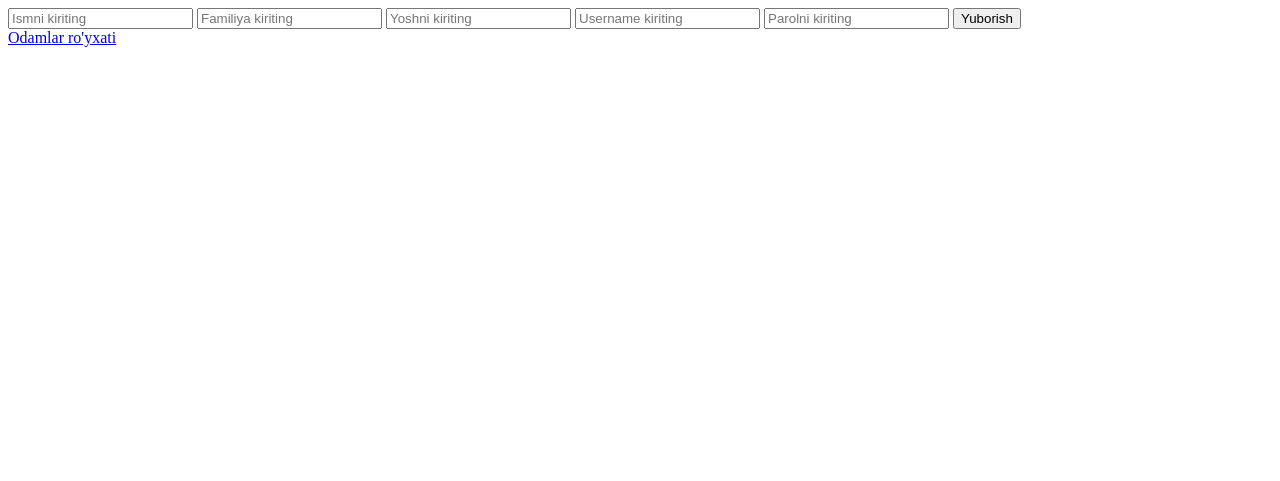
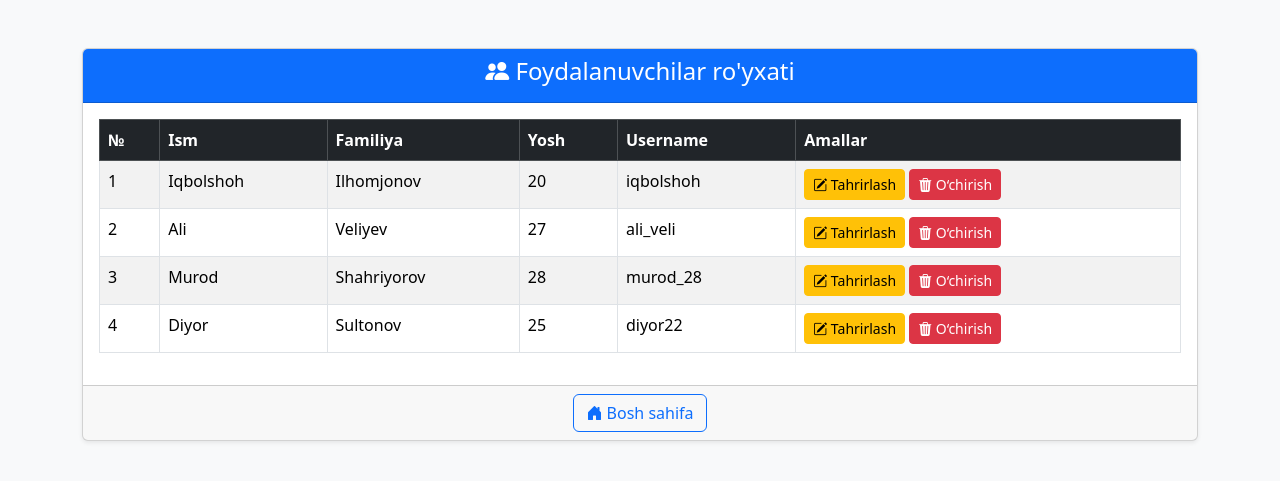
Before and after one commit to sharopov-elnazar/backend-lessons, a PHP site: page / in a window 1280 px wide. Shown: the top 481 px of the page. Run offline with PHP 8.4, Linux system fonts and the light colour scheme.

Commit message:
add bootsrap

```diff
--- a/Projects/1-file-list/data.php
+++ b/Projects/1-file-list/data.php
@@ -7,4 +7,28 @@
     'username' => 'iqbolshoh',
     'password' => '$2y$10$GqmIK66H9N9sIPfA.JArNOywX/J5xvHrSrbspwroFEJzJDyMc9Acu',
   ),
+  1 =>
+  array (
+    'first_name' => 'Ali',
+    'last_name' => 'Veliyev',
+    'age' => 27,
+    'username' => 'ali_veli',
+    'password' => '$2y$10$D3RH8F1aXulGHLQ7z0qW7MtiQe6zMjo7gFyyHpFd0Hj6sk0nqp1J6',
+  ),
+  2 =>
+  array (
+    'first_name' => 'Murod',
+    'last_name' => 'Shahriyorov',
+    'age' => 28,
+    'username' => 'murod_28',
+    'password' => '$2y$10$7wJv0oyZdovk4r.pX5g5ROgtiW8pJl.wvs1v7dFxlR7Q5tsfv0Oq.',
+  ),
+  3 =>
+  array (
+    'first_name' => 'Diyor',
+    'last_name' => 'Sultonov',
+    'age' => 25,
+    'username' => 'diyor22',
+    'password' => '$2y$10$gKhrTNNjqvNfnwR5ruPv6tpZTTOT3fFcFkaV7g9g.kvP0PGl1GhS6',
+  ),
 );
--- a/Projects/1-file-list/index.php
+++ b/Projects/1-file-list/index.php
@@ -1,25 +1,80 @@
+<?php
+if (!file_exists("data.php")) {
+    echo "<div class='alert alert-danger text-center mt-5'>❌ Fayl mavjud emas!</div>";
+    exit;
+}
+
+$data = include("data.php");
+?>
+
 <!DOCTYPE html>
-<html lang="en">
+<html lang="uz">
 
 <head>
     <meta charset="UTF-8">
-    <meta name="viewport" content="width=7, initial-scale=1.0">
-    <title>Ro'yxat</title>
+    <title>Foydalanuvchilar ro'yxati</title>
+    <!-- Favicon -->
+    <link rel="icon" type="image/x-icon" href="https://iqbolshoh.uz/favicon.ico">
+
+    <!-- Bootstrap CSS -->
+    <link href="https://cdn.jsdelivr.net/npm/bootstrap@5.3.3/dist/css/bootstrap.min.css" rel="stylesheet">
+
+    <!-- Bootstrap Icons -->
+    <link href="https://cdn.jsdelivr.net/npm/bootstrap-icons@1.10.5/font/bootstrap-icons.css" rel="stylesheet">
 </head>
 
-<body>
+<body class="bg-light">
 
-    <form action="register.php">
-        <input type="text" name="first_name" placeholder="Ismni kiriting" required>
-        <input type="text" name="last_name" placeholder="Familiya kiriting" required>
-        <input type="number" name="age" placeholder="Yoshni kiriting" required>
-        <input type="text" name="username" placeholder="Username kiriting" required>
-        <input type="password" name="password" placeholder="Parolni kiriting" required>
-        <button type="submit">Yuborish</button>
-    </form>
+    <div class="container mt-5">
+        <div class="card shadow-sm">
+            <div class="card-header bg-primary text-white text-center">
+                <h4><i class="bi bi-people-fill"></i> Foydalanuvchilar ro'yxati</h4>
+            </div>
+            <div class="card-body">
+                <table class="table table-bordered table-hover table-striped">
+                    <thead class="table-dark">
+                        <tr>
+                            <th>№</th>
+                            <th>Ism</th>
+                            <th>Familiya</th>
+                            <th>Yosh</th>
+                            <th>Username</th>
+                            <th>Amallar</th>
+                        </tr>
+                    </thead>
+                    <tbody>
+                        <?php foreach ($data as $index => $person): ?>
+                            <tr>
+                                <td><?= $index + 1 ?></td>
+                                <td><?= htmlspecialchars($person['first_name']) ?></td>
+                                <td><?= htmlspecialchars($person['last_name']) ?></td>
+                                <td><?= htmlspecialchars($person['age']) ?></td>
+                                <td><?= htmlspecialchars($person['username']) ?></td>
+                                <td>
+                                    <a href="edit.php?username=<?= urlencode($person['username']) ?>"
+                                        class="btn btn-sm btn-warning">
+                                        <i class="bi bi-pencil-square"></i> Tahrirlash
+                                    </a>
+                                    <a href="delete.php?username=<?= urlencode($person['username']) ?>"
+                                        onclick="return confirm('O‘chirishga ishonchingiz komilmi?')"
+                                        class="btn btn-sm btn-danger">
+                                        <i class="bi bi-trash3-fill"></i> O‘chirish
+                                    </a>
+                                </td>
+                            </tr>
+                        <?php endforeach; ?>
+                    </tbody>
+                </table>
+            </div>
+            <div class="card-footer text-center">
+                <a href="./" class="btn btn-outline-primary">
+                    <i class="bi bi-house-door-fill"></i> Bosh sahifa
+                </a>
+            </div>
+        </div>
+    </div>
 
-    <a href="./human-list.php">Odamlar ro'yxati</a>
-
+    <script src="https://cdn.jsdelivr.net/npm/bootstrap@5.3.3/dist/js/bootstrap.bundle.min.js"></script>
 </body>
 
 </html>
```
Also changed, not shown: Projects/1-file-list/create.php (added, +71 -0 lines), Projects/1-file-list/delete.php (+16 -15 lines), Projects/1-file-list/edit.php (+57 -18 lines), Projects/1-file-list/human-list.php (deleted, +0 -38 lines), Projects/1-file-list/store.php (renamed from Projects/1-file-list/register.php).
